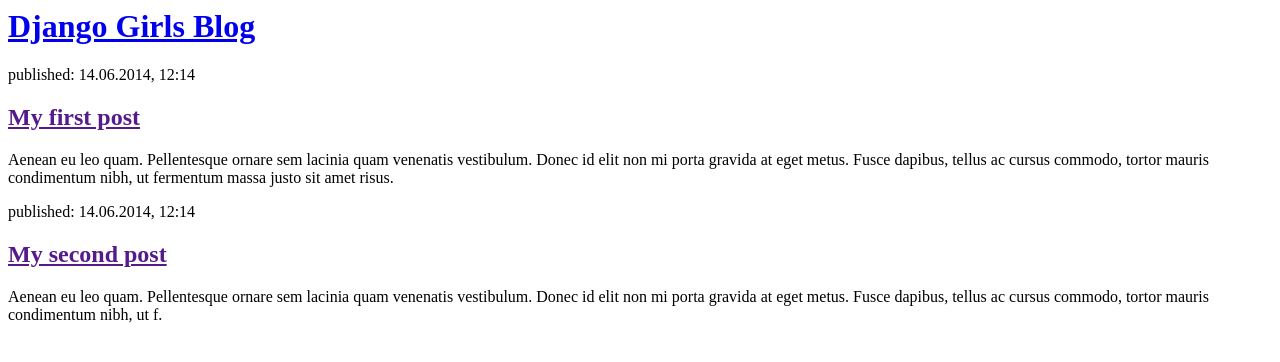
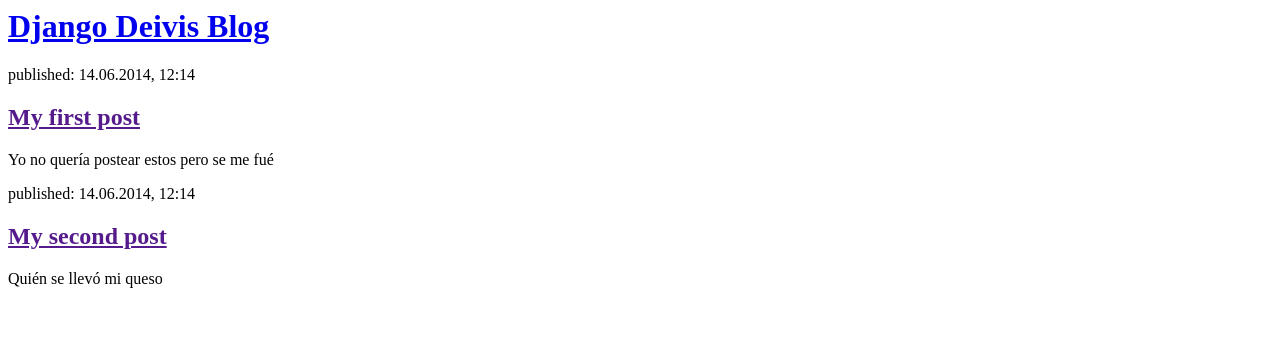
Before and after one commit to Montecristo333/my-first-blog, a Django app: page / in a window 1280 px wide. Shown: the top 362 px of the page. Run offline with Django 3.2, Linux system fonts and the light colour scheme.

Commit message:
Mi aplicacion django, cambiar a deivis commit

```diff
--- a/blog/templates/blog/post_list.html
+++ b/blog/templates/blog/post_list.html
@@ -4,19 +4,19 @@
     </head>
     <body>
         <div>
-            <h1><a href="/">Django Girls Blog</a></h1>
+            <h1><a href="/">Django Deivis Blog</a></h1>
         </div>
 
         <div>
             <p>published: 14.06.2014, 12:14</p>
             <h2><a href="">My first post</a></h2>
-            <p>Aenean eu leo quam. Pellentesque ornare sem lacinia quam venenatis vestibulum. Donec id elit non mi porta gravida at eget metus. Fusce dapibus, tellus ac cursus commodo, tortor mauris condimentum nibh, ut fermentum massa justo sit amet risus.</p>
+            <p>Yo no quería postear estos pero se me fué</p>
         </div>
 
         <div>
             <p>published: 14.06.2014, 12:14</p>
             <h2><a href="">My second post</a></h2>
-            <p>Aenean eu leo quam. Pellentesque ornare sem lacinia quam venenatis vestibulum. Donec id elit non mi porta gravida at eget metus. Fusce dapibus, tellus ac cursus commodo, tortor mauris condimentum nibh, ut f.</p>
+            <p>Quién se llevó mi queso</p>
         </div>
     </body>
 </html>
```
